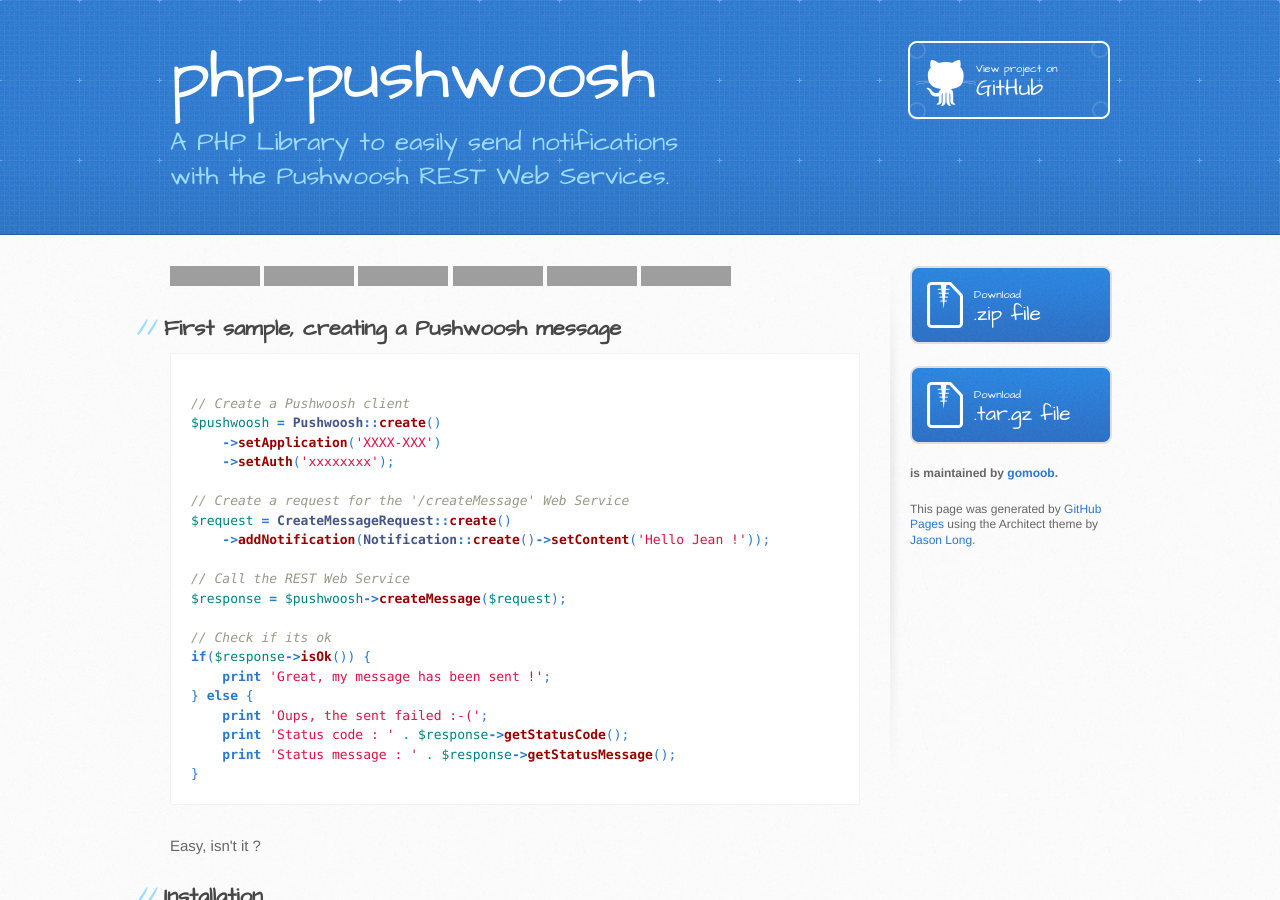
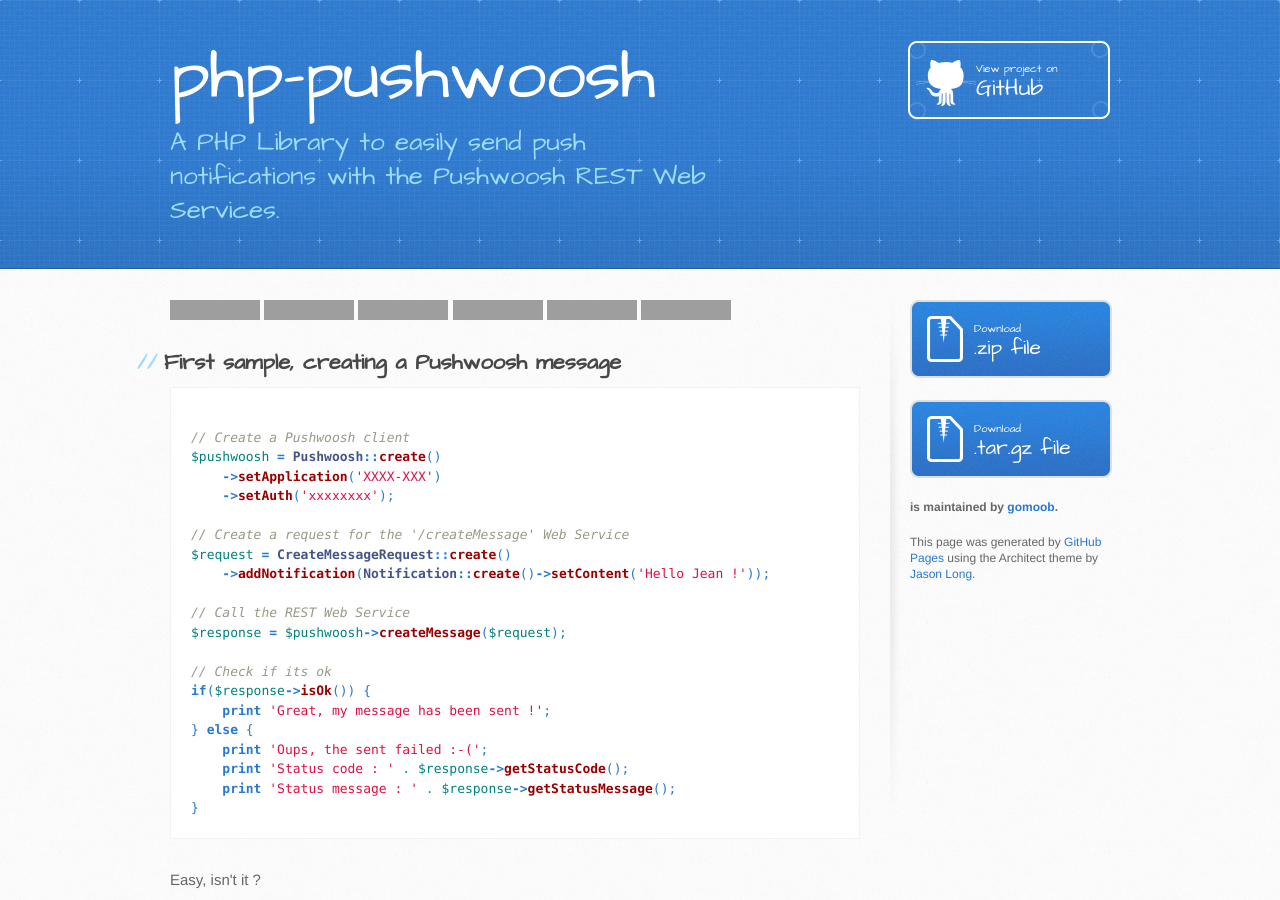
Before and after one commit to gomoob/php-pushwoosh, a Jekyll site: the page built from index.html, in a window 1280 px wide and 900 px high, cut to the strip 0-900 px from the top of the window. Built offline with Jekyll 4.4.1, drawn with Linux system fonts in a browser that asks for light colours; grey boxes are pictures that could not be loaded.

```diff
--- a/_layouts/default.html
+++ b/_layouts/default.html
@@ -5,6 +5,8 @@
         <meta charset='utf-8'>
         <meta http-equiv="X-UA-Compatible" content="chrome=1">
         <meta name="viewport" content="width=device-width, initial-scale=1, maximum-scale=1">
+        <meta name="description"
+              content="A PHP Library to easily send push notifications with the Pushwoosh REST Web Services.">
         <link href='https://fonts.googleapis.com/css?family=Architects+Daughter' rel='stylesheet' type='text/css'>
         <link rel="stylesheet" type="text/css" href="stylesheets/stylesheet.css" media="screen">
         <link rel="stylesheet" type="text/css" href="stylesheets/pygment_trac.css" media="screen">
@@ -21,7 +23,7 @@
         <header>
             <div class="inner">
             <h1>php-pushwoosh</h1>
-            <h2>A PHP Library to easily send notifications with the Pushwoosh REST Web Services.</h2>
+            <h2>A PHP Library to easily send push notifications with the Pushwoosh REST Web Services.</h2>
                 <a href="https://github.com/gomoob/php-pushwoosh"
                    class="button">
                     <small>View project on</small>GitHub
```
